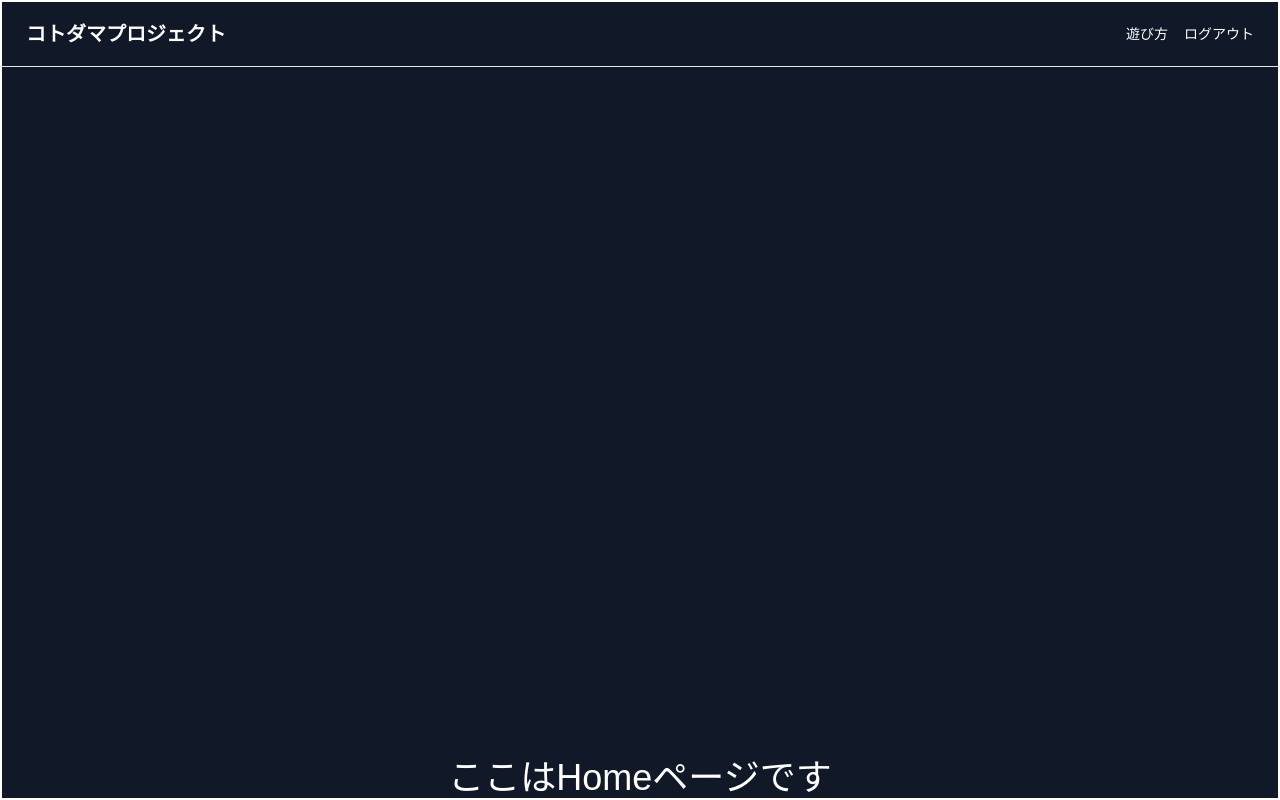
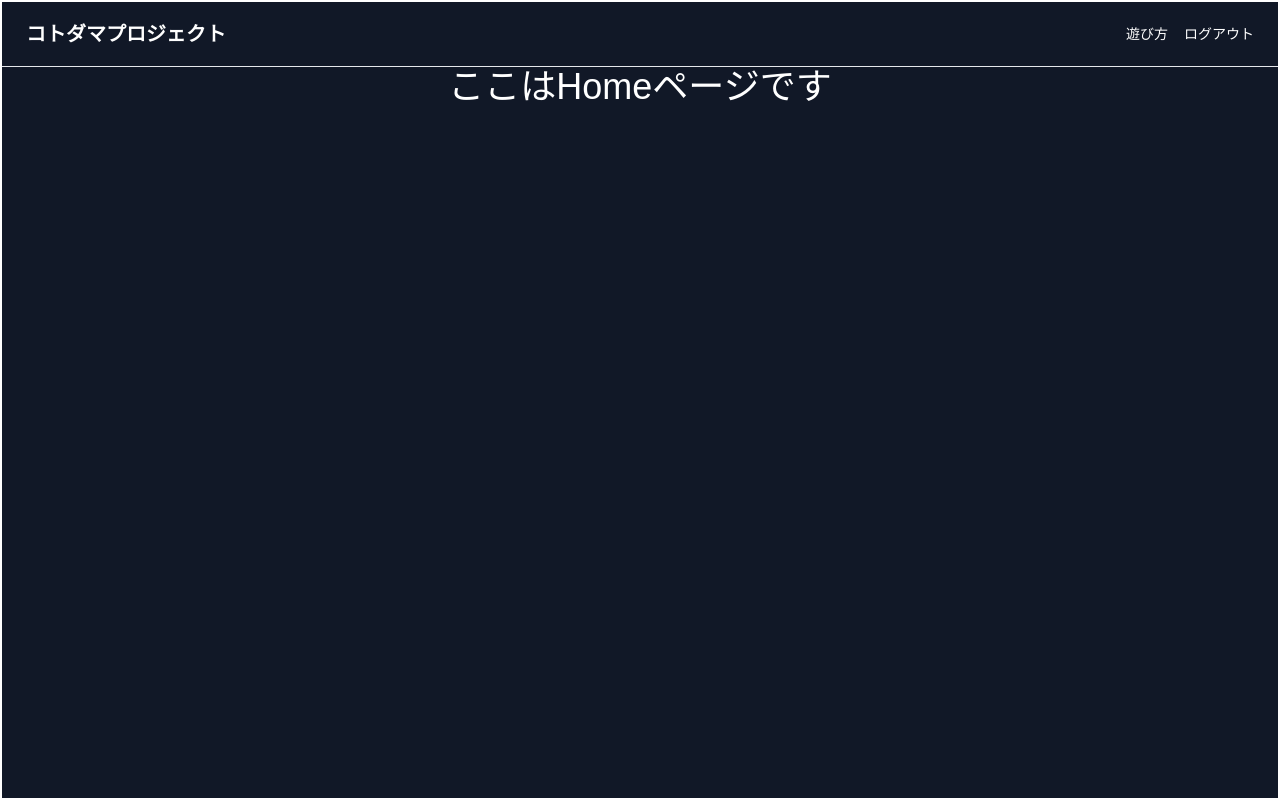
Before and after one commit to g-sawada/kotodama-tree, a Next.js app in the folder front/: page / in a window 1280 px wide. Built offline with nearby package versions, Linux system fonts and the light colour scheme; a web font is replaced by a local one.

Commit message:
[fix] 共通レイアウト（layout.tsx）のjustify-betweenを削除

```diff
--- a/front/app/layout.tsx
+++ b/front/app/layout.tsx
@@ -20,7 +20,7 @@ export default function RootLayout({
       <body className={dotGothic16.className}>
         <div className="min-w-[360] sm:bg-gray-700 md:bg-blue-500 lg:bg-yellow-500 xl:bg-green-500">
           <div className="container mx-auto h-screen border-2 border-white text-white bg-gray-900">
-            <div className="flex flex-col justify-between h-full">
+            <div className="flex flex-col h-full">
               <Header />
               {children}
             </div>
```
